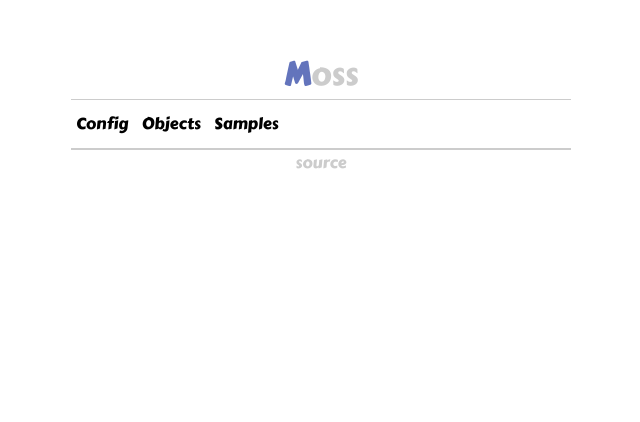
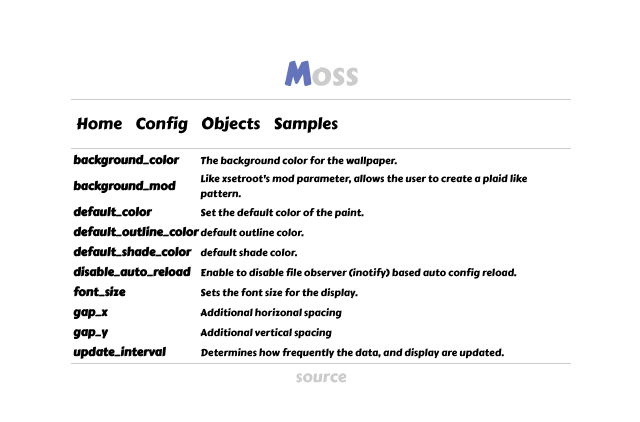
Before and after one commit to teneighty/moss, a Jekyll site: the page built from config.html, in a window 1280 px wide. Shown: the top 422 px of the page, without its empty margins (319-959 px from the left). Built offline with Jekyll 4.4.1, drawn with Linux system fonts in a browser that asks for light colours.

Commit message:
Updated online documentation, ignore _site

```diff
--- a/_layouts/default.html
+++ b/_layouts/default.html
@@ -13,6 +13,7 @@
             <div class="clear"></div>
             <div id="menu">
                 <ul>
+                    <li><a href="index.html">Home</a></li>
                     <li><a href="config.html">Config</a></li>
                     <li><a href="objects.html">Objects</a></li>
                     <li><a href="#">Samples</a></li>
--- a/config.html
+++ b/config.html
@@ -2,5 +2,88 @@
 layout: default
 title: Config
 ---
-<!-- CONFIG BEGIN -->
+<!-- CONFIG BEGIN --><table>
+
+            <tr>
+                <td><h3>background_color</td>
+                <td>
+                The background color for the wallpaper.
+
+                </td>
+            </tr>
+
+            <tr>
+                <td><h3>background_mod</td>
+                <td>
+                Like xsetroot's mod parameter, allows the user to create a plaid like
+ pattern.
+
+                </td>
+            </tr>
+
+            <tr>
+                <td><h3>default_color</td>
+                <td>
+                Set the default color of the paint.
+
+                </td>
+            </tr>
+
+            <tr>
+                <td><h3>default_outline_color</td>
+                <td>
+                default outline color.
+
+                </td>
+            </tr>
+
+            <tr>
+                <td><h3>default_shade_color</td>
+                <td>
+                default shade color.
+
+                </td>
+            </tr>
+
+            <tr>
+                <td><h3>disable_auto_reload</td>
+                <td>
+                Enable to disable file observer (inotify) based auto config reload.
+
+                </td>
+            </tr>
+
+            <tr>
+                <td><h3>font_size</td>
+                <td>
+                Sets the font size for the display.
+
+                </td>
+            </tr>
+
+            <tr>
+                <td><h3>gap_x</td>
+                <td>
+                Additional horizonal spacing
+
+                </td>
+            </tr>
+
+            <tr>
+                <td><h3>gap_y</td>
+                <td>
+                Additional vertical spacing
+
+                </td>
+            </tr>
+
+            <tr>
+                <td><h3>update_interval</td>
+                <td>
+                Determines how frequently the data, and display are updated.
+
+                </td>
+            </tr>
+        </table>
+
 <!-- CONFIG END -->
--- a/css/default.css
+++ b/css/default.css
@@ -22,6 +22,7 @@ body {
 #content {
     border: #ccc solid 0;
     border-width: 1px 0 0 0;
+    font-size: 10px;
 }
 
 .m {
```
Also changed, not shown: 1 other file.
